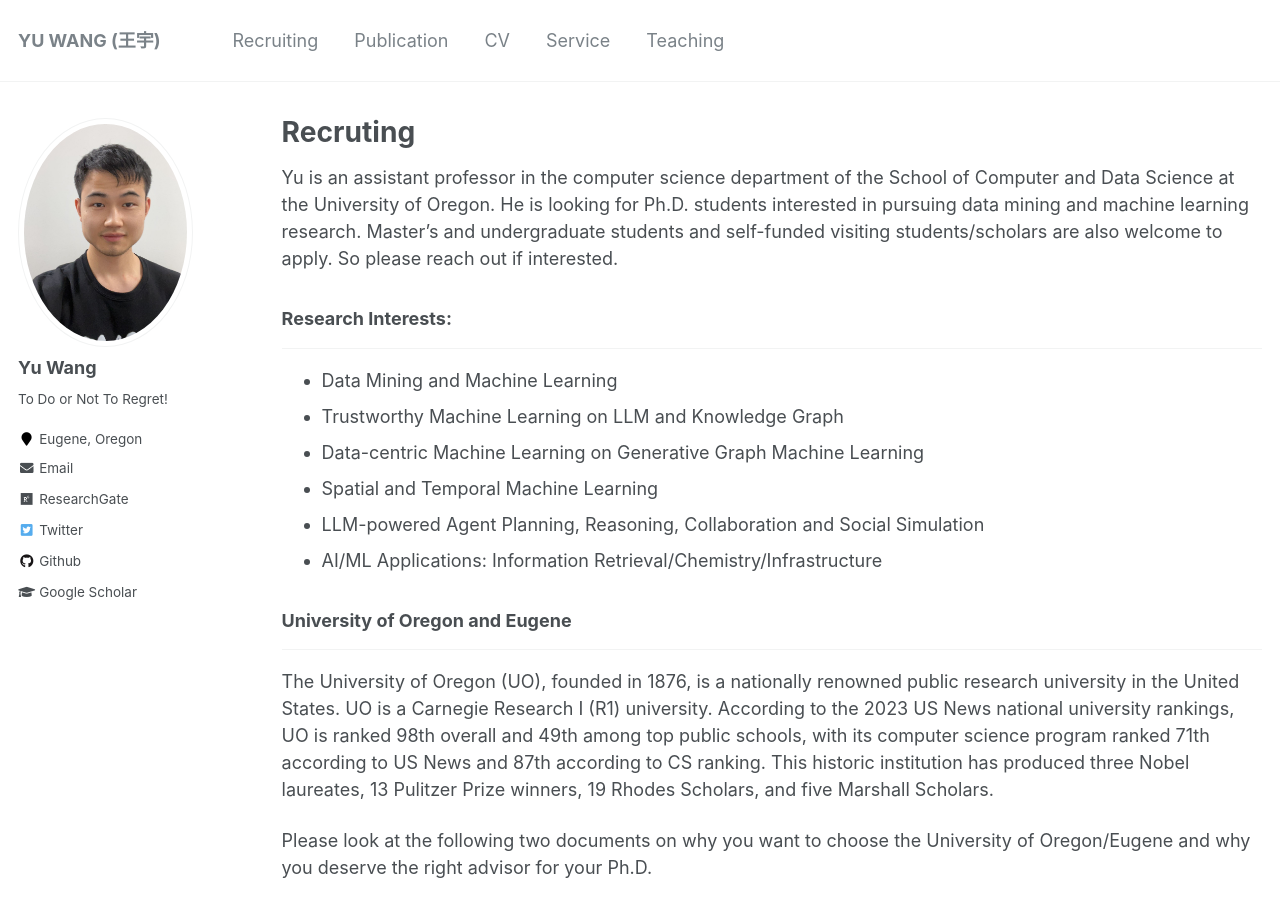
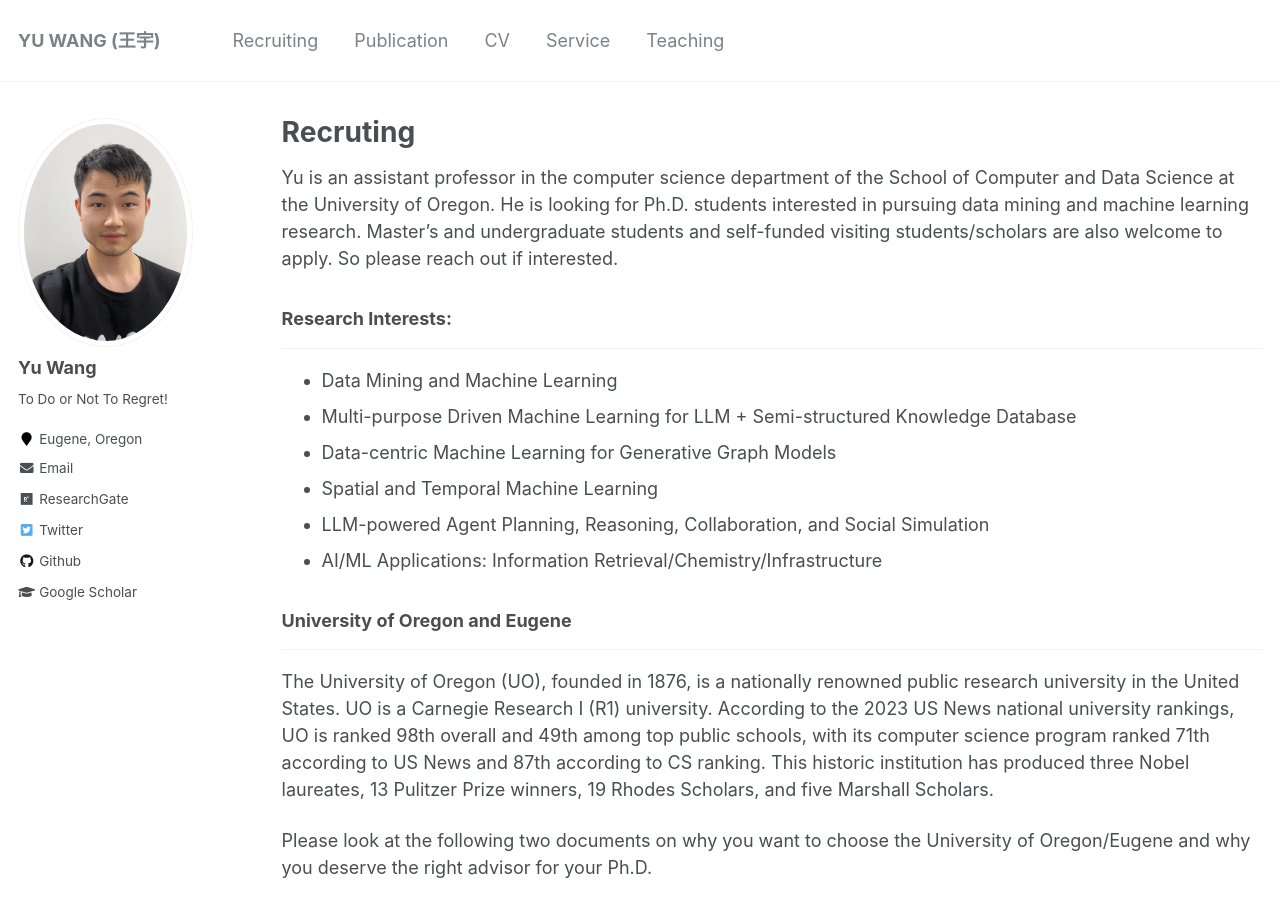
Before and after one commit to yuwang0103/yuwang0103.github.io, a Jekyll site: the page built from _pages/Recruiting.md, in a window 1280 px wide and 900 px high. Built offline with Jekyll 4.4.1, drawn with Linux system fonts in a browser that asks for light colours.

Commit message:
Update Recruiting.md

```diff
--- a/_pages/Recruiting.md
+++ b/_pages/Recruiting.md
@@ -11,10 +11,10 @@ So please reach out if interested.
 ### Research Interests:
 ------
 - Data Mining and Machine Learning
-- Trustworthy Machine Learning on LLM and Knowledge Graph
-- Data-centric Machine Learning on Generative Graph Machine Learning
+- Multi-purpose Driven Machine Learning for LLM + Semi-structured Knowledge Database
+- Data-centric Machine Learning for Generative Graph Models
 - Spatial and Temporal Machine Learning
-- LLM-powered Agent Planning, Reasoning, Collaboration and Social Simulation
+- LLM-powered Agent Planning, Reasoning, Collaboration, and Social Simulation
 - AI/ML Applications: Information Retrieval/Chemistry/Infrastructure
 
 ### University of Oregon and Eugene
```
